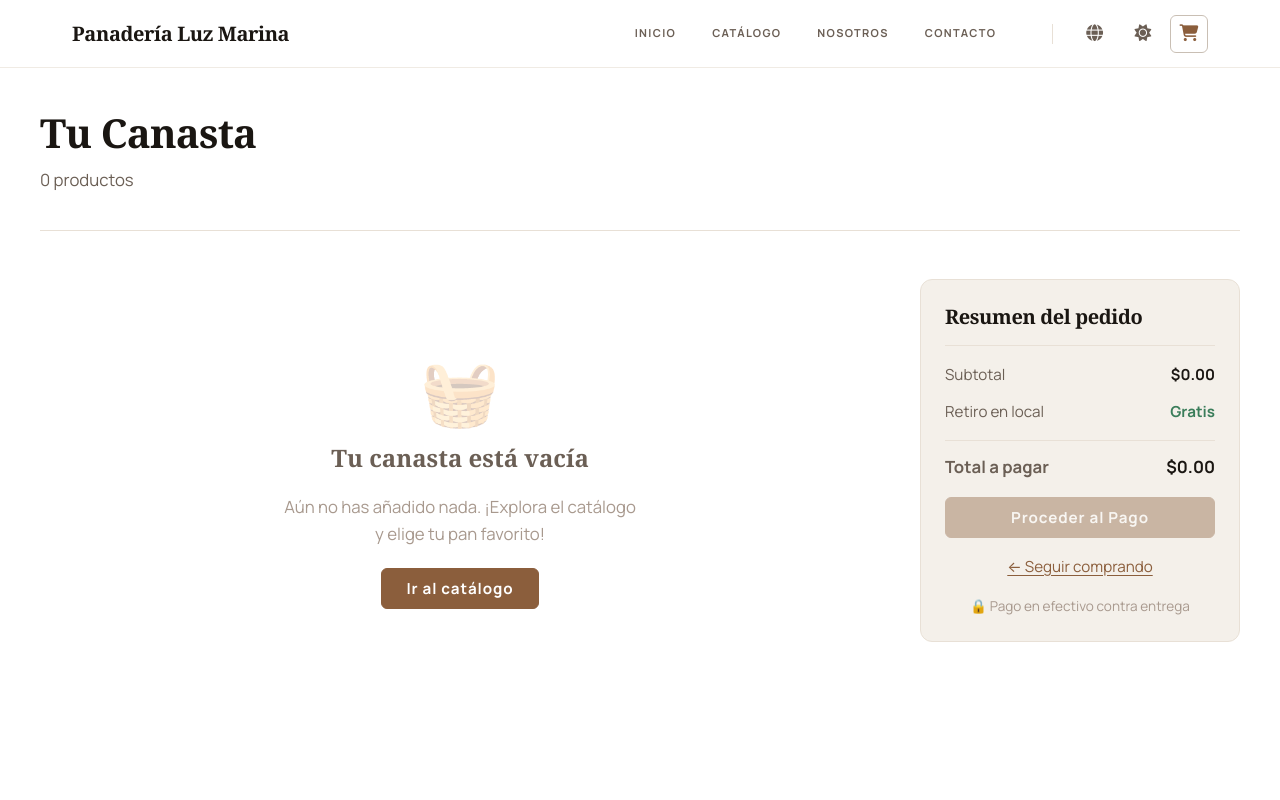
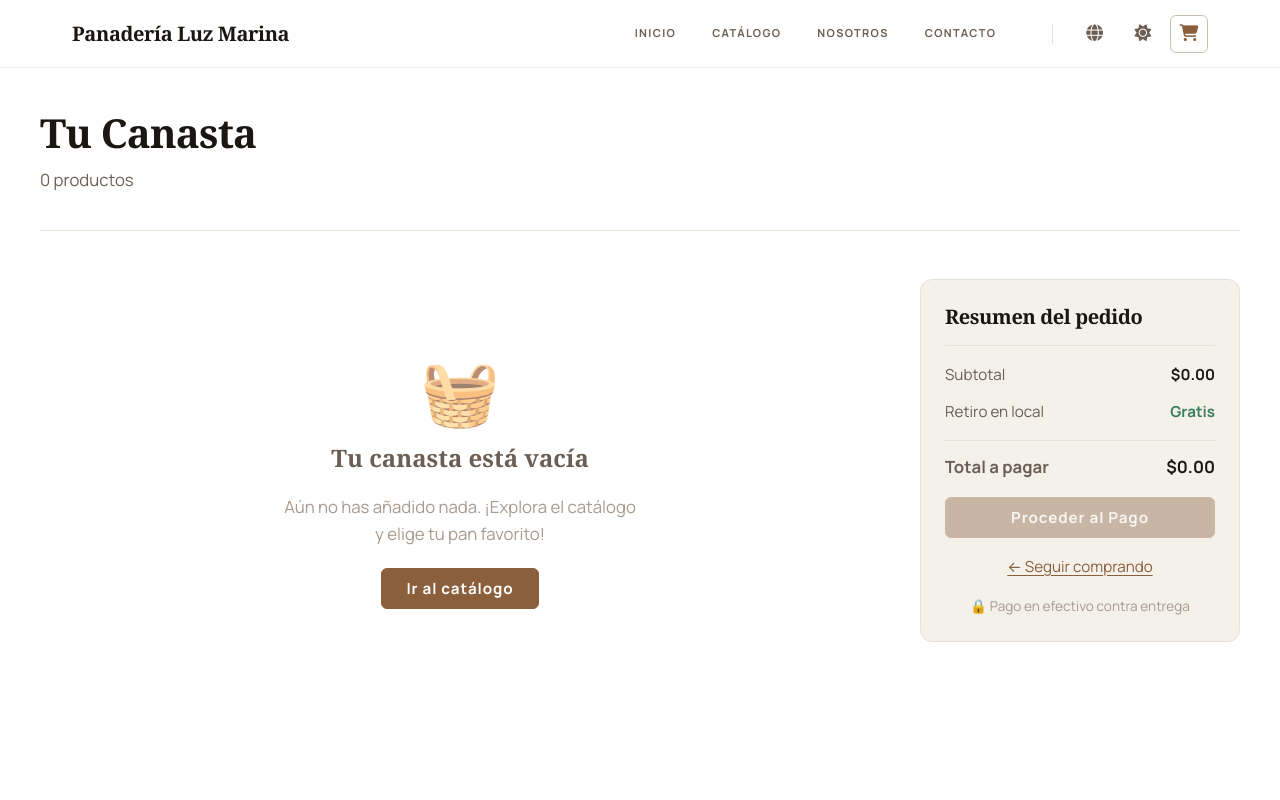
Before and after one commit to JorgeAHernandezC80/PanaderiaLuzMarina, a website with bundled scripts: page carrito.html in a window 1280 px wide. Shown: the top 800 px of the page. Built offline with nearby package versions, Linux system fonts and the light colour scheme.

Commit message:
Se aumenta la opacidad en .carrito__vacio-icon en el carrito.css

```diff
--- a/CSS/pages/carrito.css
+++ b/CSS/pages/carrito.css
@@ -180,7 +180,7 @@
 
 .carrito__vacio-icon {
   font-size: 4rem;
-  opacity: 0.30;
+  opacity: 0.70;
   line-height: 1;
 }
 
```
